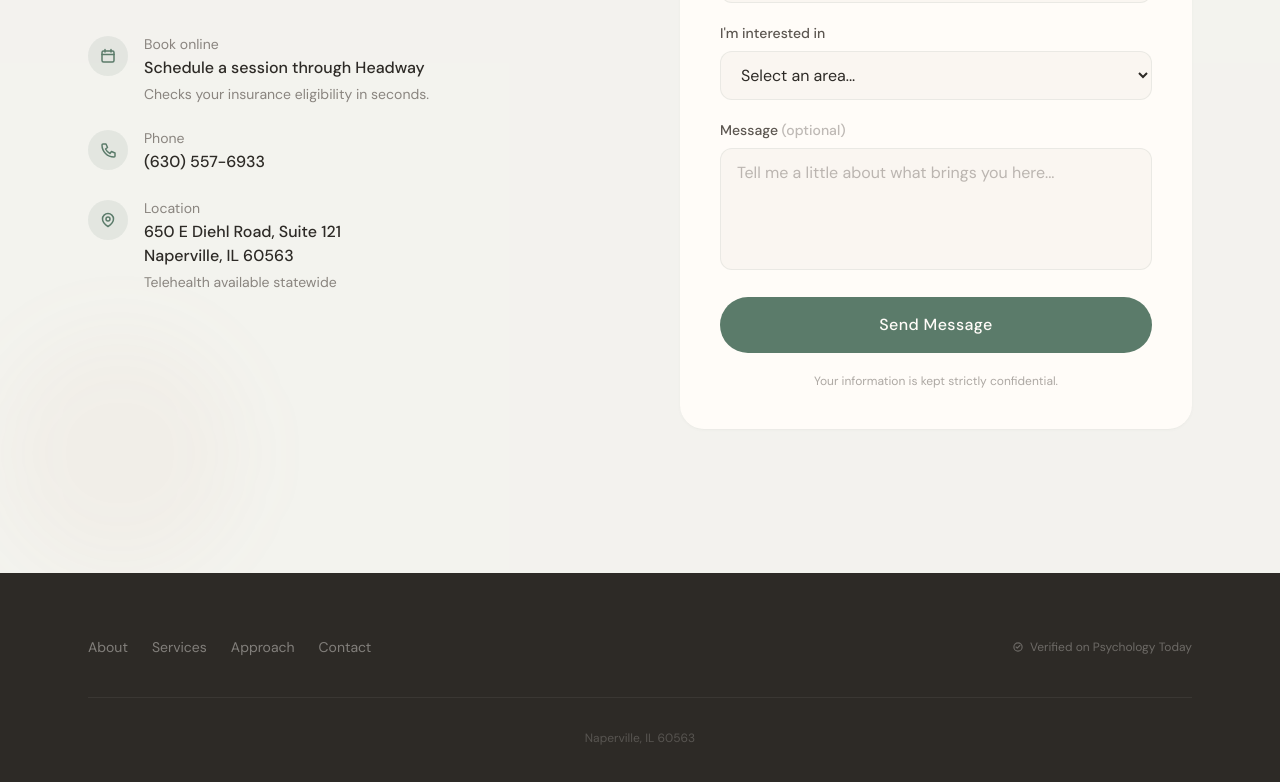
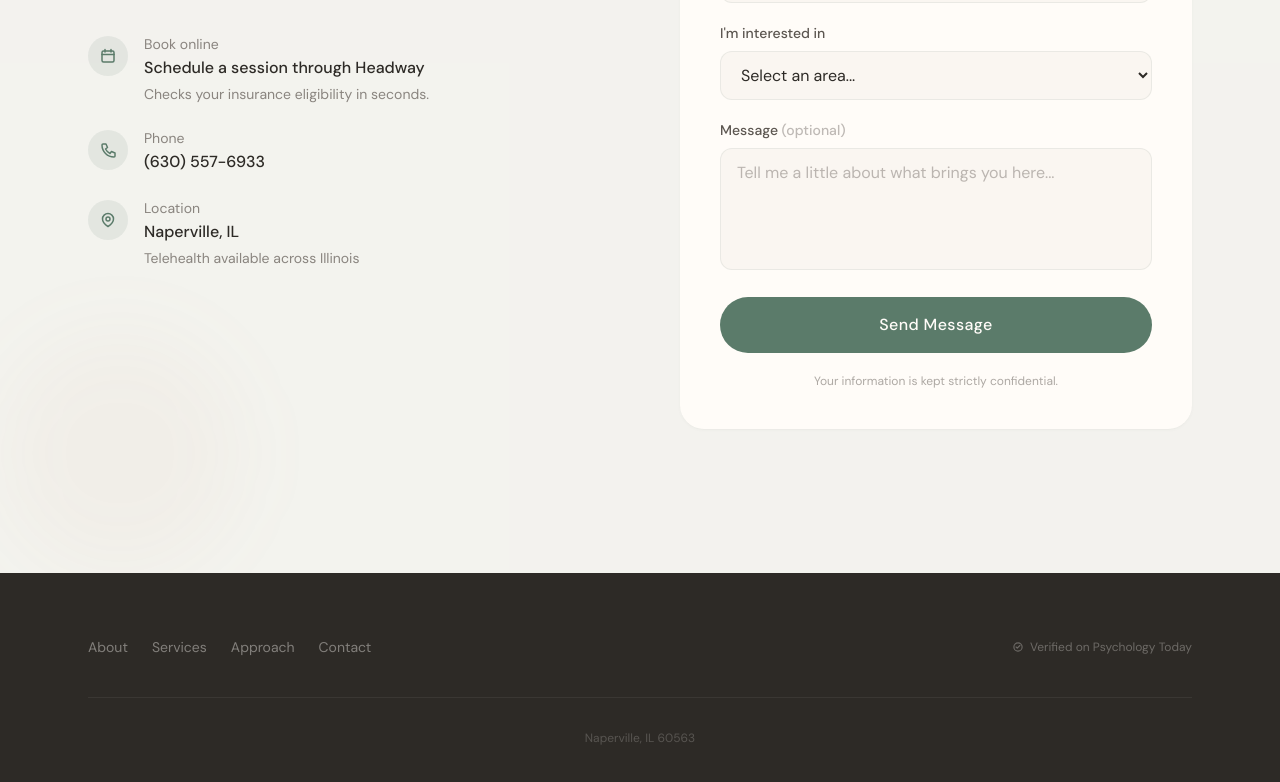
Before and after one commit to Tazman75/thrive, a React (Vite) app: page / in a window 1280 px wide. Shown: the part 5018-5800 px from the top of the page. Built offline with nearby package versions, Linux system fonts and the light colour scheme.

Commit message:
Drop office street address from Contact; show Naperville, IL with statewide telehealth

```diff
--- a/src/components/Contact.tsx
+++ b/src/components/Contact.tsx
@@ -98,9 +98,8 @@ export default function Contact() {
                 </div>
                 <div>
                   <p className="text-sm text-brown-light/70 mb-0.5">Location</p>
-                  <p className="text-brown font-medium">650 E Diehl Road, Suite 121</p>
-                  <p className="text-brown font-medium">Naperville, IL 60563</p>
-                  <p className="text-sm text-brown-light/70 mt-1">Telehealth available statewide</p>
+                  <p className="text-brown font-medium">Naperville, IL</p>
+                  <p className="text-sm text-brown-light/70 mt-1">Telehealth available across Illinois</p>
                 </div>
               </div>
             </div>
```
